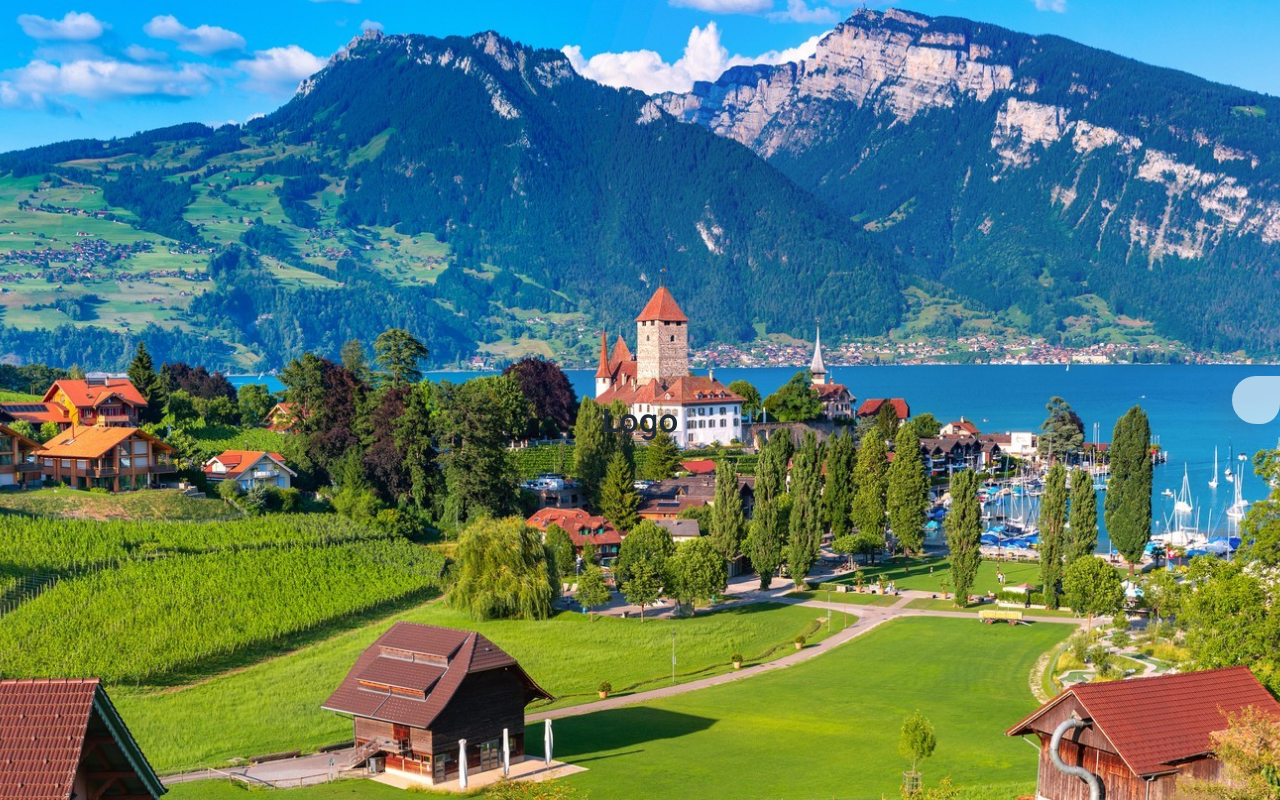
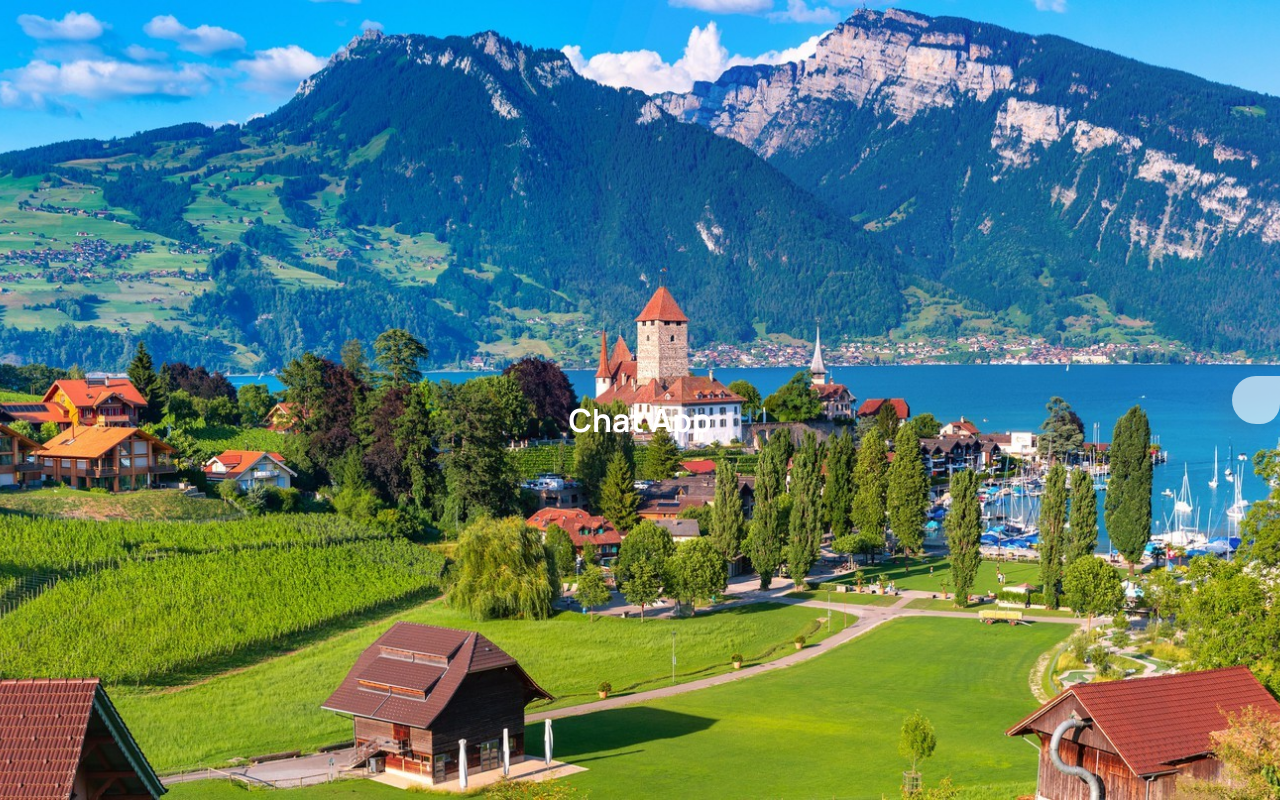
Before and after one commit to TrongMen/Chat_app, a React (Create React App) app in the folder Front_end/: page /auth in a window 1280 px wide. Built offline with nearby package versions, Linux system fonts and the light colour scheme; some icons are missing.

Commit message:
Update background login

```diff
--- a/Front_end/src/layouts/main/index.js
+++ b/Front_end/src/layouts/main/index.js
@@ -18,7 +18,7 @@ const MainLayout = () => {
             direction={"column"}
             alignItems={"center"}
           >
-            <h1>Logo</h1>
+            <h1 style={{color:"white",margin:10}}>Chat App</h1>
           </Stack>
         </Stack>
         {/* <div>Main Layout</div> */}
```
